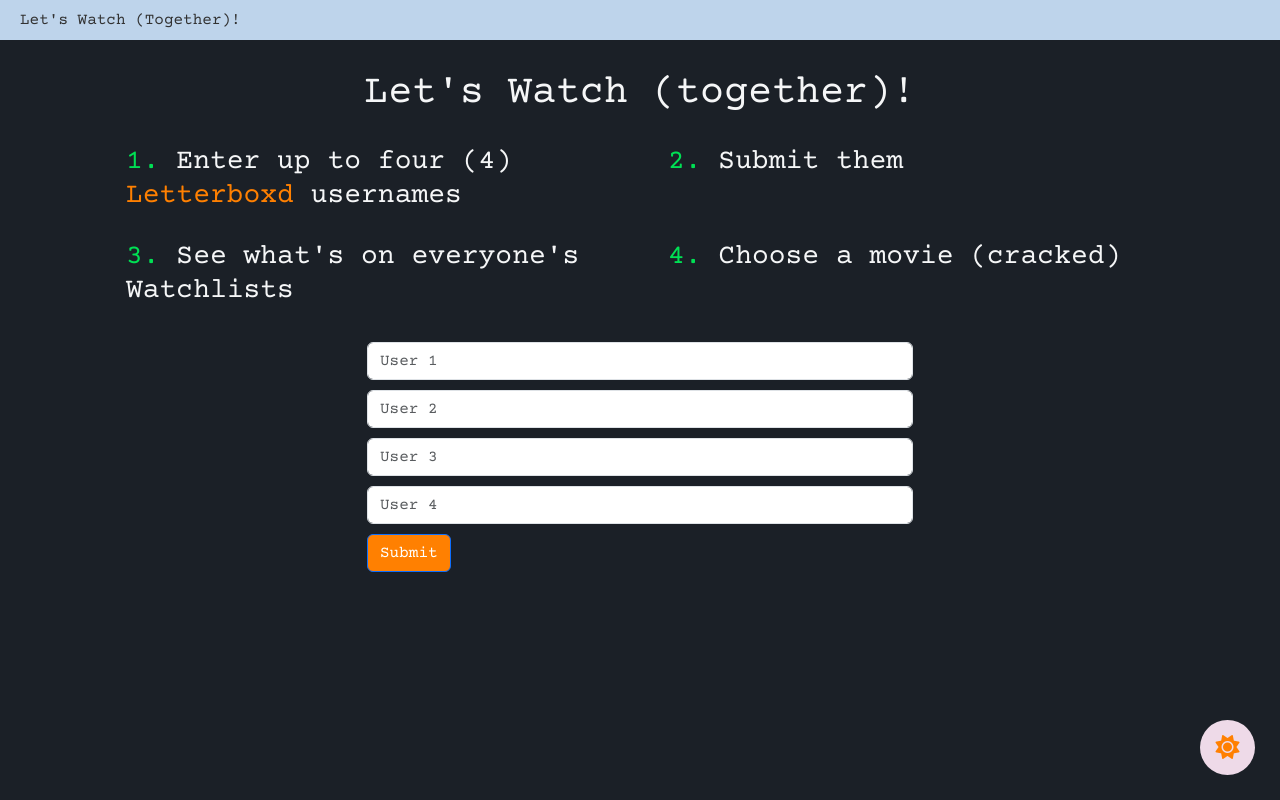
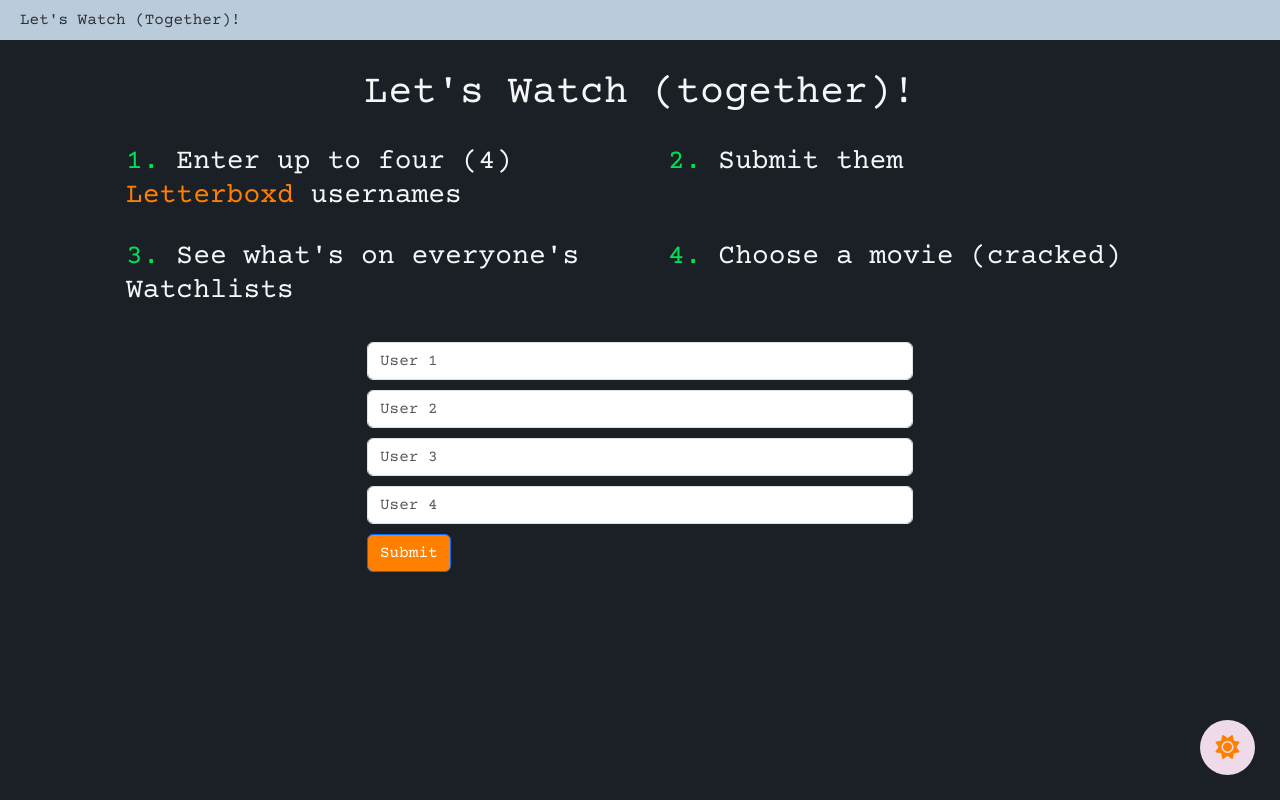
Before and after one commit to izzyreiff/letswatch, a plain HTML site: page index.html in a window 1280 px wide. Drawn offline with nearby package versions, Linux system fonts and the light colour scheme.

Commit message:
Update style.css

```diff
--- a/style.css
+++ b/style.css
@@ -56,9 +56,11 @@ body.dark-mode a:hover {
 }
 
 .dark-mode .navbar {
-    background-color: #bed4eb;
+    /* background-color: #bed4eb; */
     /* color: #f5f6f7; */
     color: #323232;
+    /* color: #baccdc; */
+    background-color:#baccdc;
 }
 
 .footer.dark-mode {
```
